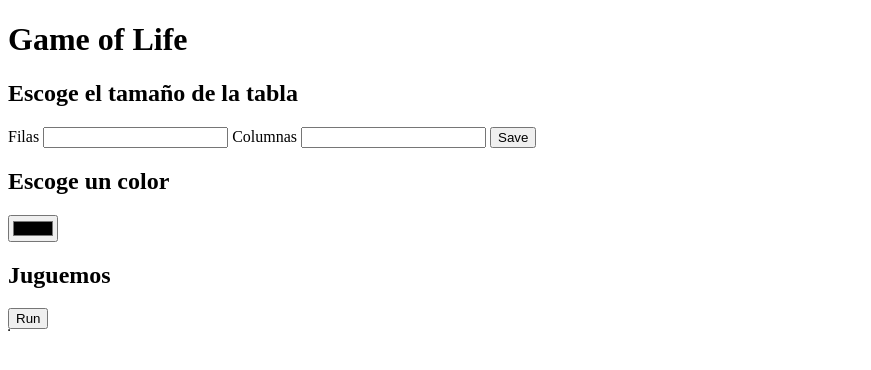
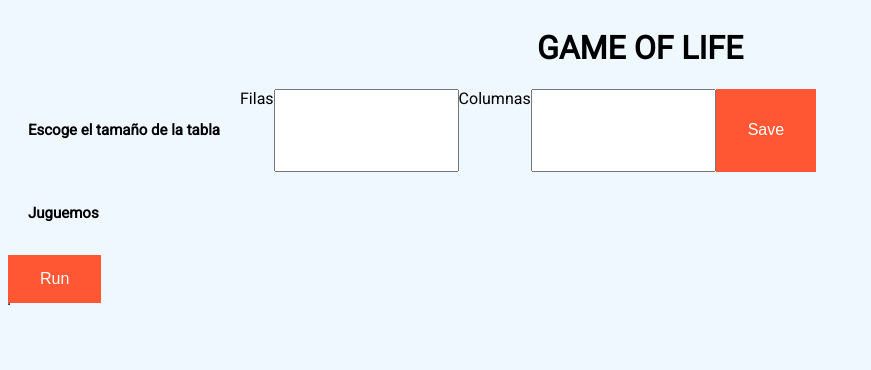
Before and after one commit to Marianlopig/202204-W2CHWE-marian-lopez, a website: page index.html in a window 1280 px wide. Shown: the whole page, without its empty margins (0-871 px from the left). Drawn offline with nearby package versions, Linux system fonts and the light colour scheme; files that its build step writes are made by us from their sources.

Commit message:
a bit of html at last moment

```diff
--- a/index.html
+++ b/index.html
@@ -7,22 +7,39 @@
     <title>Document</title>
     <link rel="icon" type="image/x-icon" href="favicon.ico" />
     <link rel="stylesheet" href="css/style.css" />
+    <link rel="preconnect" href="https://fonts.googleapis.com" />
+    <link rel="preconnect" href="https://fonts.gstatic.com" crossorigin />
+    <link
+      href="https://fonts.googleapis.com/css2?family=Roboto&display=swap"
+      rel="stylesheet"
+    />
   </head>
   <body>
-    <h1>Game of Life</h1>
-    <h2>Escoge el tamaño de la tabla</h2>
-    Filas
-    <input type="text" id="inputRows" />
-    Columnas
-    <input type="text" id="inputCols" />
-    <button id="make">Save</button>
-    <h2>Escoge un color</h2>
-    <input type="color" id="colorPicker" />
+    <div class="mainDiv">
+      <header>
+        <h1>GAME OF LIFE</h1>
+      </header>
+      <div>
+        <section class="sizeSelector">
+          <h2>Escoge el tamaño de la tabla</h2>
+          <div class="sizeSelector rows-col">
+            Filas <input type="text" id="inputRows" />
+          </div>
+          <div class="sizeSelector rows-col">
+            Columnas <input type="text" id="inputCols" />
+          </div>
+          <button id="make">Save</button>
+        </section>
+        <section>
+          <!-- <h2>Escoge un color</h2>
+          <input type="color" id="colorPicker" /> -->
 
-    <h2>Juguemos</h2>
-    <button id="run">Run</button>
-
-    <table border="1px" id="frontTable"></table>
+          <h2>Juguemos</h2>
+          <button id="run">Run</button>
+        </section>
+        <div><table border="1px" id="frontTable"></table></div>
+      </div>
+    </div>
     <script type="text/javascript" src="index.js"></script>
   </body>
 </html>
--- a/sass/style.scss
+++ b/sass/style.scss
@@ -1,3 +1,17 @@
+body {
+  font-family: "Roboto", sans-serif;
+  padding: none;
+  background-color: aliceblue;
+}
+h2 {
+  font-size: 15px;
+  display: flex;
+  padding: 20px;
+}
+header {
+  display: flex;
+  justify-content: center;
+}
 .cell {
   width: 20px;
   height: 20px;
@@ -10,3 +24,25 @@
     background-color: white;
   }
 }
+.mainDiv {
+  background-color: aliceblue;
+}
+.sizeSelector {
+  display: flex;
+  &.rows-col {
+    size: 30px;
+    display: flex;
+    justify-content: space-between;
+  }
+}
+
+button {
+  background-color: #ff5733;
+  border: none;
+  color: white;
+  padding: 15px 32px;
+  text-align: center;
+  text-decoration: none;
+  display: inline-block;
+  font-size: 16px;
+}
```
Also changed, not shown: index.js (+7 -0 lines).
